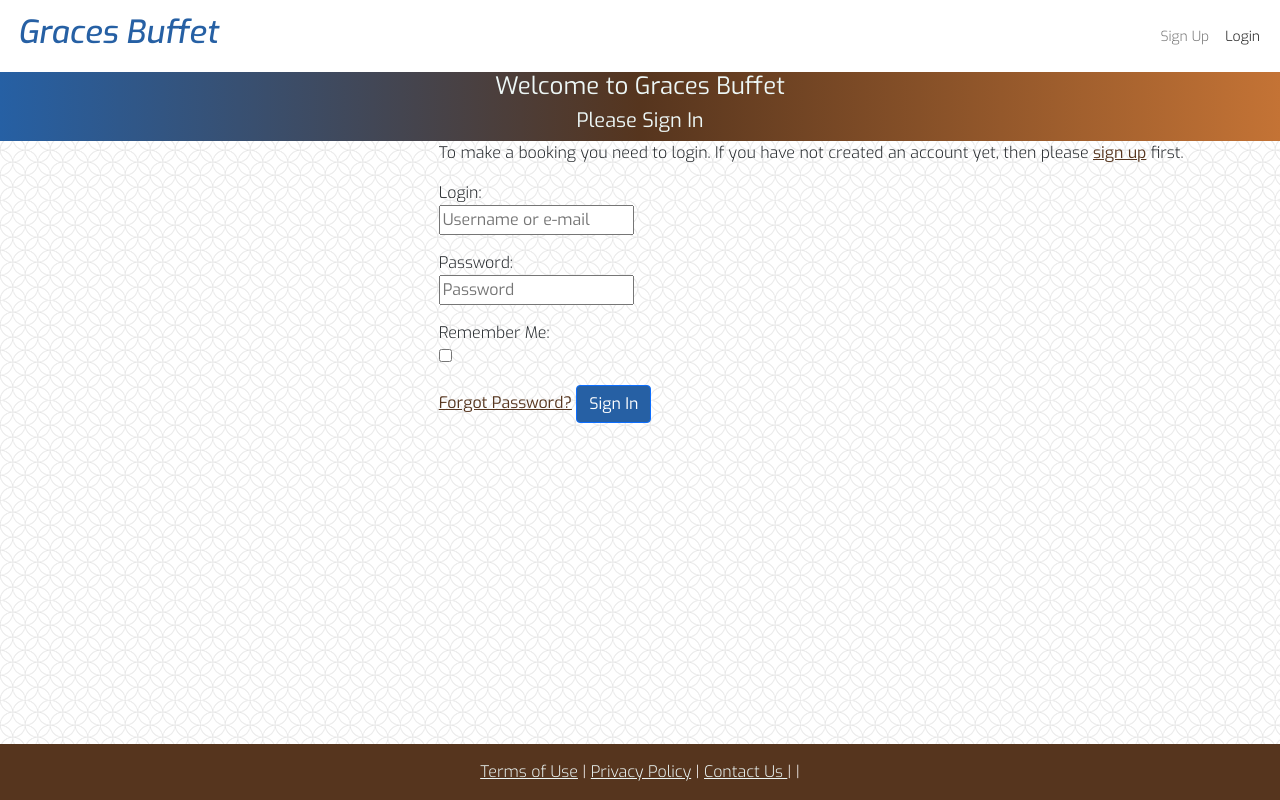
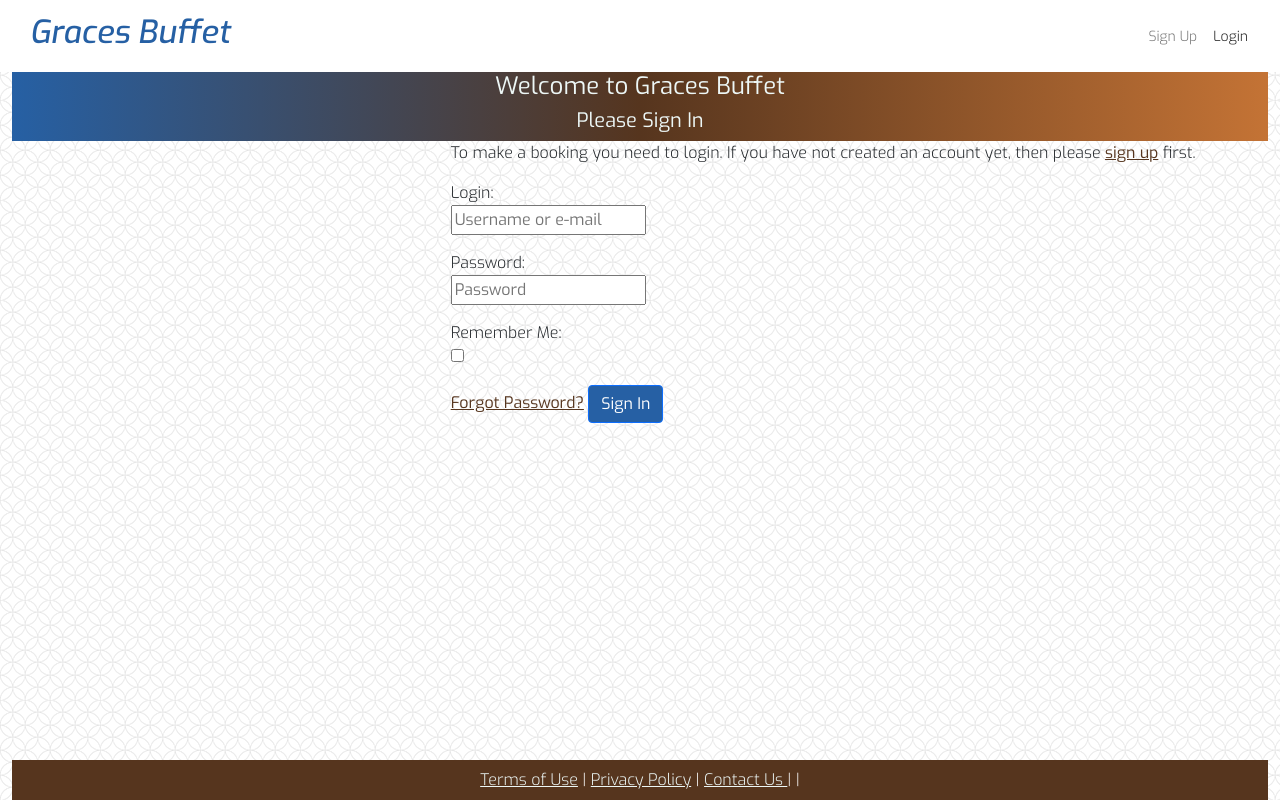
Before and after one commit to Polyanyanwu/graces-buffet-pp4, a Django app: page /accounts/login/ in a window 1280 px wide. Run offline with Django 3.2, Linux system fonts and the light colour scheme; some libraries are stand-ins or nearby versions.

```diff
--- a/static/css/style.css
+++ b/static/css/style.css
@@ -48,6 +48,7 @@ form label{
 footer{
     background-color: #56351E;
     color: #EDF7F6;
+    margin: 0 0.75rem;
 }
 footer a{
     color: #EDF7F6;
--- a/templates/account/login.html
+++ b/templates/account/login.html
@@ -6,17 +6,16 @@
 {% block head_title %}{% trans "Welcome to Graces Buffet" %}{% endblock %}
 
 {% block content %}
-<div class="container-fluid ">
+<div class="container-fluid gx-4 ">
   <div class="row">
     <div class="col main-title text-center">
         <h4>Welcome to Graces Buffet</h4>
         <h5>{% trans "Please Sign In" %}</h5>
-
     </div>
   </div>
 </div>
 <div class="container-fluid">
-  <div class="row">
+  <div class="row gx-5">
     <div class="col-md-8 ms-auto">
 
       {% get_providers as socialaccount_providers %}
@@ -52,9 +51,6 @@
         <a class="button secondaryAction my-link" href="{% url 'account_reset_password' %}">{% trans "Forgot Password?" %}</a>
         <button class="primaryAction btn btn-primary btn-color" type="submit">{% trans "Sign In" %}</button>
       </form>
-
-
-
     </div>
   </div>
 </div>
--- a/templates/base.html
+++ b/templates/base.html
@@ -31,7 +31,7 @@
     </style>
 </head>
 
-<body class="d-flex flex-column h-100 main-bg">
+<body class="d-flex flex-column h-100 main-bg gx-4">
 
     <!-- Navigation -->
 
@@ -40,7 +40,8 @@
             <!-- <a class="navbar-brand" href="{% url 'home' %}"><span class="brand">c<span class="red-o">o</span>de<span
                         class="thin">|star</span></span></span></a> -->
             <a class="navbar-brand" href="{% url 'home' %}">
-                <h1 id="brand-logo"><i class="fas fa-utensils"></i></h1> <h1 id="brand-name">Graces Buffet</h1>
+                <h1 id="brand-logo"><i class="fas fa-utensils"></i></h1>
+                <h1 id="brand-name">Graces Buffet</h1>
                 <!-- <img src="{% static 'images/logo.webp' %}" alt="" width="120" height="100"> -->
             </a>
             <button class="navbar-toggler" type="button" data-bs-toggle="collapse" data-bs-target="#navbarText"
@@ -67,16 +68,19 @@
                     </li>
 
                     <li class="nav-item">
-                        <a class="nav-link" href="#" title="Upcoming Bookings"><i class="fa-solid fa-calendar-days"></i></a>
+                        <a class="nav-link" href="#" title="Upcoming Bookings"><i
+                                class="fa-solid fa-calendar-days"></i></a>
                     </li>
                     <li class="nav-item">
                         <a class="nav-link" href="#" title="Notifications"><i class="fa-solid fa-bell"></i></a>
                     </li>
                     <li class="nav-item">
-                        <a class="nav-link active" aria-current="page" href="{% url 'home' %}" title="Find seats to book"><i class="fa-solid fa-magnifying-glass"></i></a>
+                        <a class="nav-link active" aria-current="page" href="{% url 'home' %}"
+                            title="Find seats to book"><i class="fa-solid fa-magnifying-glass"></i></a>
                     </li>
                     <li class="nav-item">
-                        <a class="nav-link" href="{% url 'account_logout' %}" title="Logout"><i class="fa-solid fa-right-to-bracket"></i></a>
+                        <a class="nav-link" href="{% url 'account_logout' %}" title="Logout"><i
+                                class="fa-solid fa-right-to-bracket"></i></a>
                     </li>
                 </ul>
                 {% else %}
@@ -111,7 +115,7 @@
     </main>
 
     <!-- Footer -->
-    <footer class="footer mt-auto py-3">
+    <footer class="footer mt-auto py-2">
         <p class="m-0 text-center text-white"><a href="">Terms of Use</a> <span>|</span>
             <a href="">Privacy Policy</a> <span>|</span>
             <a href="">Contact Us </a> <span>|</span>
```
Also changed, not shown: graces_buffet/settings.py (+9 -2 lines). Lines whose indentation alone changed are shown as unchanged.
